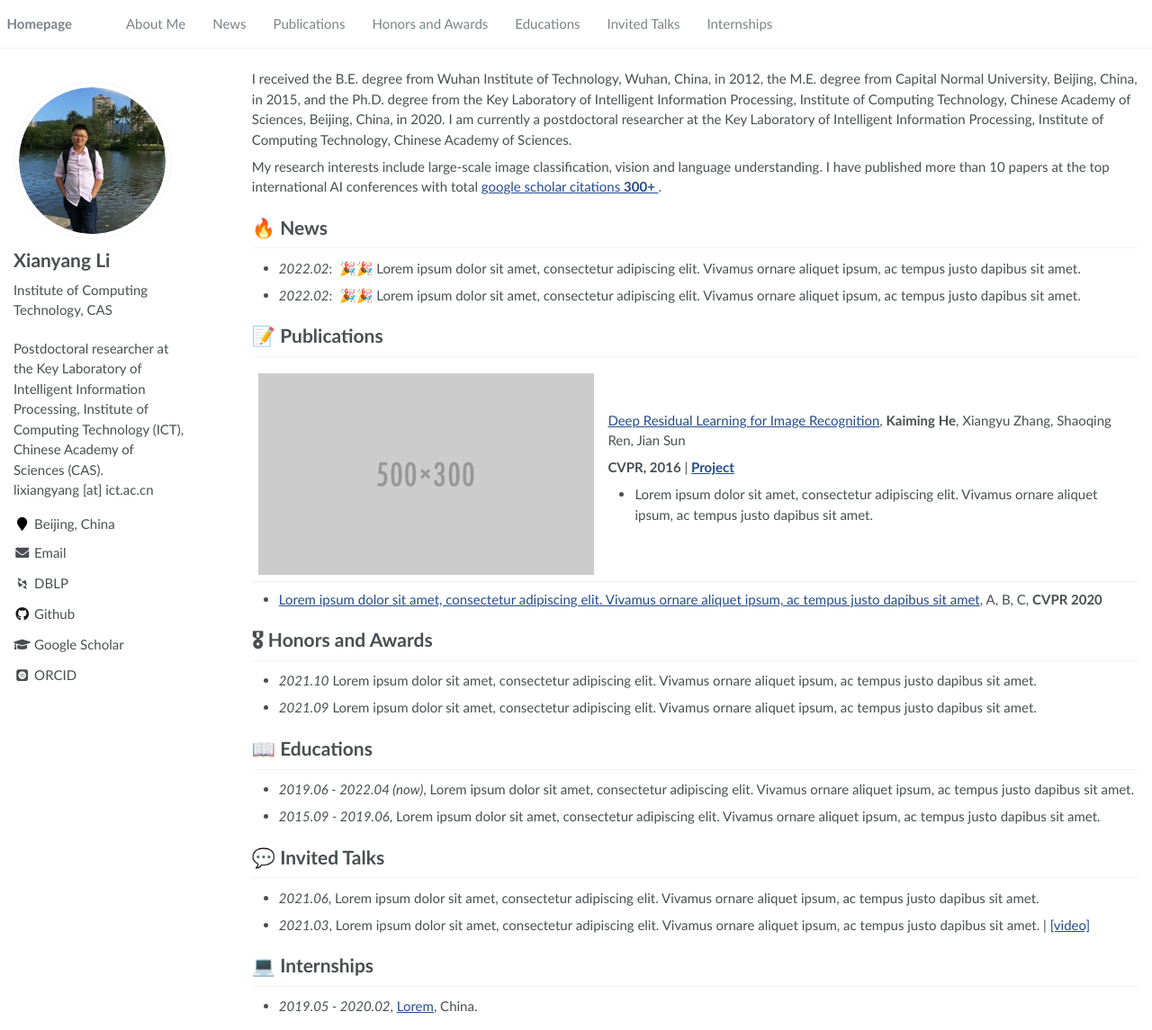
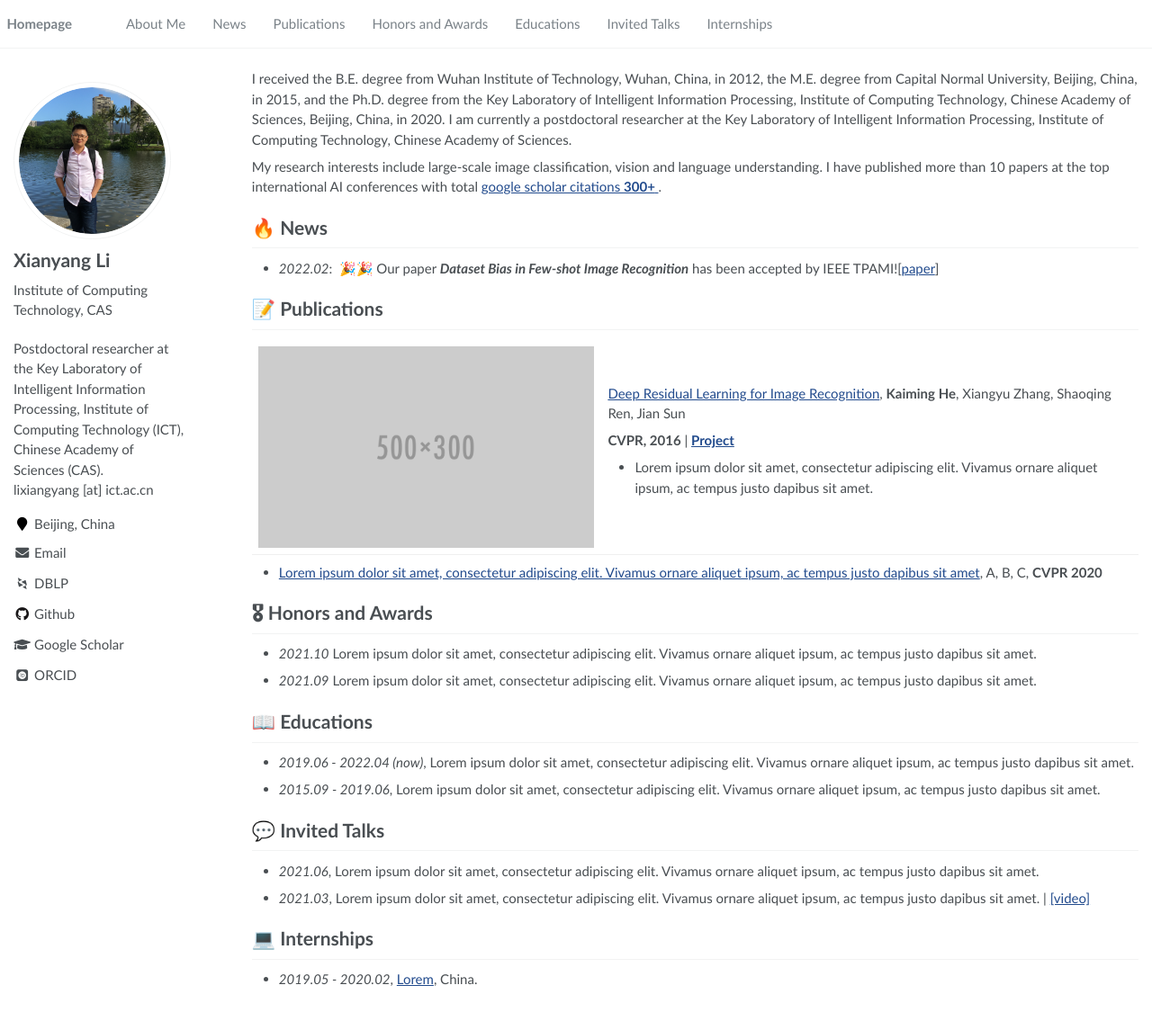
Before and after one commit to yang-zheming/xiangyangli20.github.io, a Jekyll site: the page built from _pages/about.md, in a window 1280 px wide and 1145 px high. Shown: the whole window at 90% size. Built offline with Jekyll 4.4.1, drawn with Linux system fonts in a browser that asks for light colours; some web fonts are replaced.

Commit message:
Update about.md
tpami accepted

```diff
--- a/_pages/about.md
+++ b/_pages/about.md
@@ -16,8 +16,8 @@ My research interests include large-scale image classification, vision and langu
 
 
 # 🔥 News
-- *2022.02*: &nbsp;🎉🎉 Lorem ipsum dolor sit amet, consectetur adipiscing elit. Vivamus ornare aliquet ipsum, ac tempus justo dapibus sit amet.
-- *2022.02*: &nbsp;🎉🎉 Lorem ipsum dolor sit amet, consectetur adipiscing elit. Vivamus ornare aliquet ipsum, ac tempus justo dapibus sit amet.
+- *2022.02*: &nbsp;🎉🎉 Our paper <i><strong>Dataset Bias in Few-shot Image Recognition</strong></i> has been accepted by IEEE TPAMI![<a href='https://ieeexplore.ieee.org/document/9720733'>paper</a>]
+
 
 # 📝 Publications
 
```
